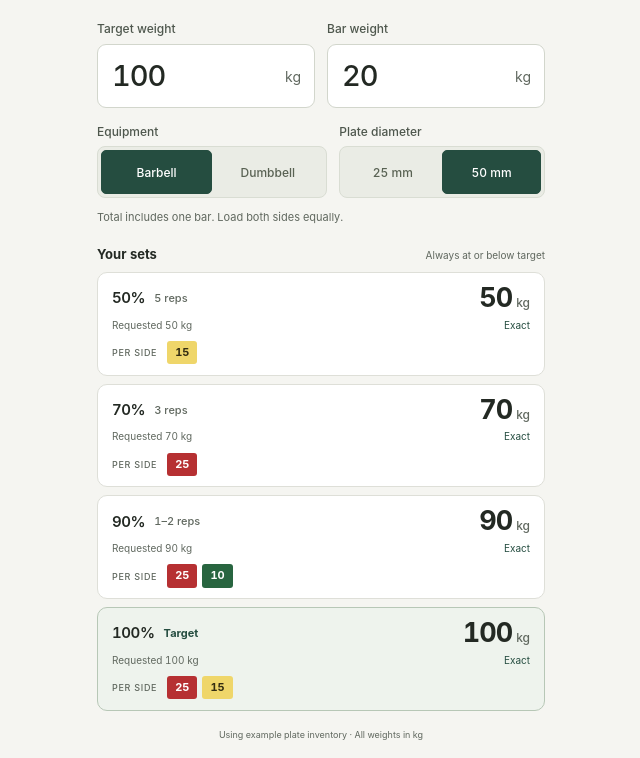
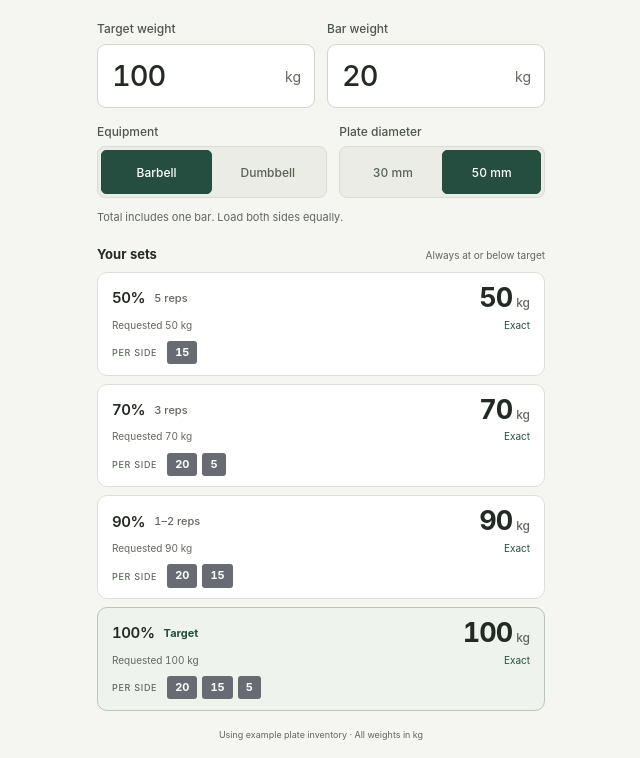
Before and after one commit to rpb33/plate-calculator, a website built with Vite: page index.html in a window 1280 px wide. Shown: the part 81-839 px from the top of the page, without its empty margins (319-959 px from the left). Built offline with nearby package versions, Linux system fonts and the light colour scheme.

Commit message:
updated inventory

```diff
--- a/index.html
+++ b/index.html
@@ -47,7 +47,7 @@
           <fieldset>
             <legend>Plate diameter</legend>
             <div class="segmented">
-              <label><input type="radio" name="diameter" value="25" /><span>25 mm</span></label>
+              <label><input type="radio" name="diameter" value="30" /><span>30 mm</span></label>
               <label><input type="radio" name="diameter" value="50" checked /><span>50 mm</span></label>
             </div>
           </fieldset>
--- a/src/calculator.ts
+++ b/src/calculator.ts
@@ -67,7 +67,7 @@ export function calculateSets(
     }
   }
   if (mode !== 'barbell' && mode !== 'dumbbell') throw new RangeError('Unknown equipment mode.');
-  if (diameter !== 25 && diameter !== 50) throw new RangeError('Plate diameter must be 25 or 50.');
+  if (diameter !== 30 && diameter !== 50) throw new RangeError('Plate diameter must be 30 or 50.');
   const groupSize = mode === 'barbell' ? 2 : 4;
   const plates = inventory.filter((plate) => plate.diameterMm === diameter && plate.quantity >= groupSize)
     .sort((a, b) => b.weightG - a.weightG || a.id - b.id);
--- a/src/inventory.ts
+++ b/src/inventory.ts
@@ -2,7 +2,7 @@ import { parseKg } from './weight';
 
 export const PLATE_COLORS = ['red', 'green', 'blue', 'yellow', 'grey', 'black'] as const;
 export type PlateColor = (typeof PLATE_COLORS)[number];
-export type Diameter = 25 | 50;
+export type Diameter = 30 | 50;
 export interface Plate {
   readonly id: number;
   readonly weightG: number;
@@ -15,15 +15,32 @@ export interface Plate {
 // EXAMPLE INVENTORY — replace these rows with your own physical plate counts.
 // Multiple rows of the same weight with different colors are supported.
 export const INVENTORY_CSV = `weightKg,diameterMm,color,quantity
-25,50,red,2
-20,50,blue,2
-15,50,yellow,2
-10,50,green,4
+1,30,grey,8
+2,30,grey,4
+2.5,30,grey,2
+2,30,grey,4
+1,30,grey,4
+0.5,30,grey,4
+20,50,grey,2
+15,50,grey,2
+10,50,grey,2
 5,50,grey,4
-2.5,50,black,4
-5,25,red,4
-2.5,25,blue,4
-1.25,25,green,8`;
+2.5,50,grey,4
+1.25,50,grey,4
+10,50,grey,2
+5,50,grey,4
+2.5,50,grey,2
+10,30,grey,2
+10,30,grey,4
+15,30,grey,2
+5,30,grey,4
+5,30,grey,2
+5,30,grey,2
+2.5,30,grey,2
+0.115,50,black,2
+0.225,50,blue,2
+0.345,50,red,2
+0.46,50,green,2`;
 
 export function parseInventory(csv: string): Plate[] {
   const lines = csv.trim().split(/\r?\n/);
@@ -40,7 +57,7 @@ export function parseInventory(csv: string): Plate[] {
     const [weight = '', diameter = '', color = '', quantityText = ''] = fields;
     const weightG = parseKg(weight);
     if (weightG === null || weightG === 0) fail('weightKg must be positive, at most 10000 kg, with up to 3 decimal places.');
-    if (diameter !== '25' && diameter !== '50') fail('diameterMm must be 25 or 50.');
+    if (diameter !== '30' && diameter !== '50') fail('diameterMm must be 30 or 50.');
     if (!PLATE_COLORS.includes(color as PlateColor)) fail(`color must be one of ${PLATE_COLORS.join(', ')}.`);
     const quantity = Number(quantityText);
     if (!/^\d+$/.test(quantityText) || !Number.isSafeInteger(quantity)) fail('quantity must be a nonnegative safe integer of individual physical plates.');
--- a/src/main.ts
+++ b/src/main.ts
@@ -28,10 +28,12 @@ function restore(): void {
     const saved: unknown = JSON.parse(raw);
     if (!saved || typeof saved !== 'object') return;
     const values = saved as Record<string, unknown>;
+    // Preserve the smaller-diameter selection from earlier releases.
+    if (values.diameter === 25 || values.diameter === '25') values.diameter = 30;
     if (typeof values.target === 'string' && !validateWeight(values.target, true)) target.value = values.target;
     if (typeof values.bar === 'string' && !validateWeight(values.bar, false)) bar.value = values.bar;
     for (const name of ['mode', 'diameter'] as const) {
-      const allowed = name === 'mode' ? ['barbell', 'dumbbell'] : ['25', '50'];
+      const allowed = name === 'mode' ? ['barbell', 'dumbbell'] : ['30', '50'];
       if (allowed.includes(String(values[name]))) {
         form.querySelector<HTMLInputElement>(`input[name="${name}"][value="${String(values[name])}"]`)!.checked = true;
       }
```
Also changed, not shown: e2e/app.spec.ts (+12 -3 lines), tests/calculator.test.ts (+3 -3 lines), tests/inventory.test.ts (+2 -2 lines), README.md.
